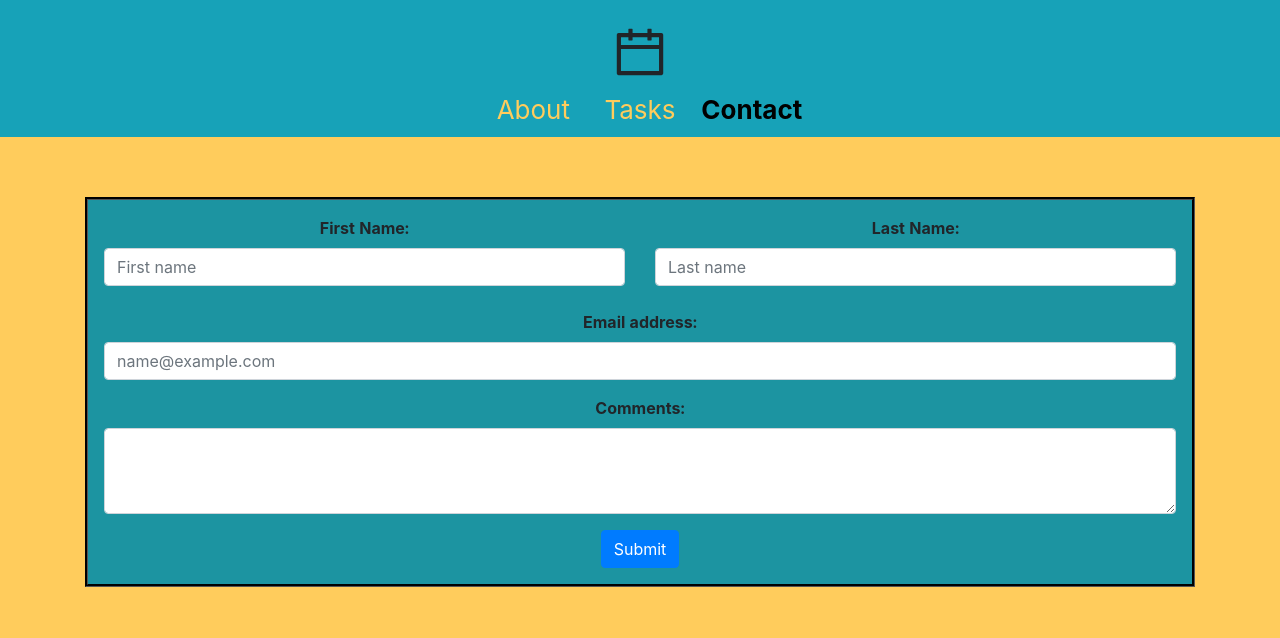
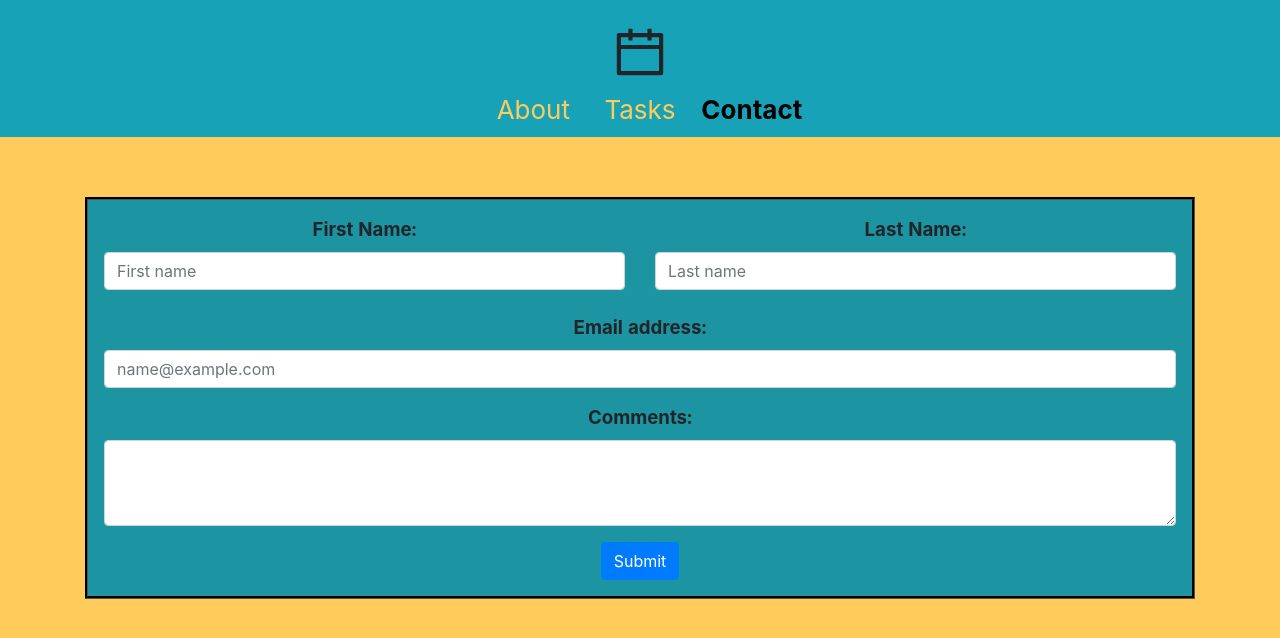
Before and after one commit to francespinosa6/Task-Management-Web-App, a React (Create React App) app: page /contactMe in a window 1280 px wide. Shown: the top 638 px of the page. Built offline with nearby package versions, Linux system fonts and the light colour scheme.

Commit message:
Fix deleting list issue. List adds and deletes perfectly now

```diff
--- a/src/contact.js
+++ b/src/contact.js
@@ -8,20 +8,20 @@ function Contact(props) {
             <Form className={ 'container-fluid p-3'} style={{ backgroundColor: '#1c94a1', borderStyle: 'groove', borderColor: 'black'}}>
                     <Row>
                         <Col>
-                            <Form.Label><b>First Name: </b></Form.Label>
+                        <Form.Label><b style={{fontSize: '14pt'}}>First Name: </b></Form.Label>
                             <Form.Control placeholder="First name" required />
                         </Col>
                         <Col>
-                            <Form.Label><b>Last Name:</b></Form.Label>
+                        <Form.Label><b style={{ fontSize: '14pt' }}>Last Name:</b></Form.Label>
                             <Form.Control placeholder="Last name" required />
                         </Col>
                     </Row><br/>
                     <Form.Group controlId="formBasicEmail">
-                        <Form.Label><b>Email address:</b></Form.Label>
+                    <Form.Label><b style={{ fontSize: '14pt' }}>Email address:</b></Form.Label>
                         <Form.Control type="email" placeholder="name@example.com" required />
                     </Form.Group>
                     <Form.Group controlId="exampleForm.ControlTextarea1">
-                        <Form.Label><b>Comments:</b></Form.Label>
+                    <Form.Label><b style={{ fontSize: '14pt' }}>Comments:</b></Form.Label>
                         <Form.Control as="textarea" rows={3} />
                     </Form.Group>
                     <Button variant="primary" type="submit">
--- a/src/task.js
+++ b/src/task.js
@@ -45,7 +45,7 @@ function Task(props) {
         }
 
         const deleteTask = async (index) => {
-            let updatedList = [...list].filter((item) => item.index !== index);
+            let updatedList = [...list].filter((item) => item !== index);
             setList(updatedList);
         }
 
@@ -82,7 +82,7 @@ function Task(props) {
                                 <li className={' container bg-info border border-dark text-uppercase'} style={{ listStyleType: 'none', color: '#ffcc5c', fontWeight: 'bold', fontSize: 'medium' }} key={index} >
                                     <input type={'checkbox'} checked={item.completed} onChange={() => completedTask(item.index)} style={{ cursor: 'pointer' }}></input>
                                     &nbsp;
-                                    {item.string} < DeleteOutlined onClick={() => deleteTask(item.index)} className={'float-right p-1'} style={{ color: 'darkred' }} />
+                                    {item.string} < DeleteOutlined onClick={() => deleteTask(item)} className={'float-right p-1'} style={{ color: 'darkred' }} />
                                 </li>
                             )
                         })}
```
